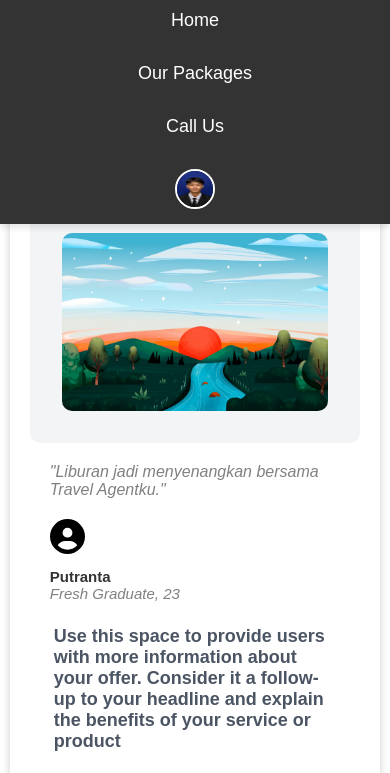
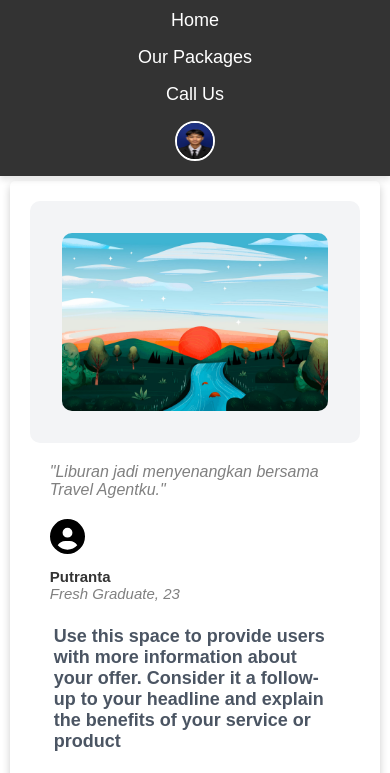
Before and after one commit to revou-fundamental-course/17-feb-25-putrantaa, a plain HTML site: page index.html in a window 390 px wide. Shown: the top 773 px of the page. Drawn offline with Linux system fonts and the light colour scheme.

Commit message:
responsive navbar

```diff
--- a/css/style.css
+++ b/css/style.css
@@ -386,8 +386,8 @@ footer {
     nav ul {
         flex-direction: column;
         text-align: center;
-        padding-inline: 1;
-        gap: 2rem;
+        padding-inline: 0;
+        gap: 1rem;
     }
 
     .foto {
```
